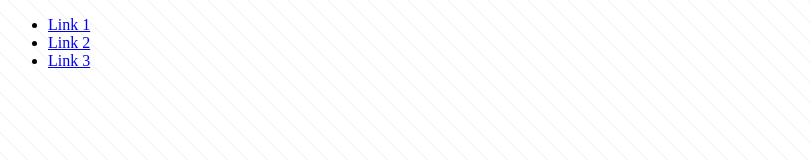
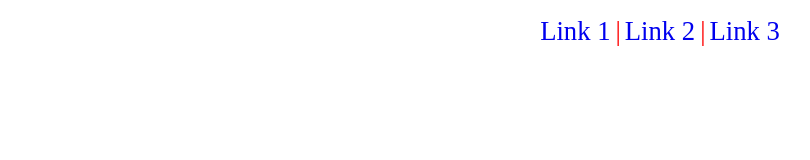
Before and after one commit to Pashebor/fe-rsu-pavel_demyanov, a plain HTML site: page css_fundamentals/class_work/links.html in a window 1280 px wide. Shown: the whole page, without its empty margins (0-810 px from the left). Drawn offline with Linux system fonts and the light colour scheme.

Commit message:
Done with links.html

```diff
--- a/css_fundamentals/class_work/css/style.css
+++ b/css_fundamentals/class_work/css/style.css
@@ -25,7 +25,7 @@ h1:hover:after {
 }
 
 h1:hover:before {
-    content: "some ";
+    content: "some";
 }
 
 h1:hover:after {
@@ -101,17 +101,19 @@ img{
     -webkit-box-shadow: inset 0 0  20px black;
     box-shadow: inset 0 0 20px 3px black;
 }
-#innerShadowBody{
+#backgroundNone {
     background: none;
 }
+
 /*Text with margins and paddings*/
+
 #first{
     background-color: #569099;
     width: 340px;
     margin: auto;
 }
 #first p{
-    font-family: sans-serif;
+    font-family: serif;
     color: white;
     text-align: left;
     font-size: 25pt;
@@ -124,8 +126,44 @@ img{
     margin: auto;
 }
 #second p{
-    font-family: sans-serif;
+    font-family: serif;
     margin: -10px 10px 0 10px;
     padding-top: 10px;
     padding-bottom: 10px;
 }
+
+/*Links*/
+
+.linksContainer{
+    text-align: center;
+}
+
+li{
+    display: inline;
+    border-bottom: 0 solid #0000ee;
+    -webkit-transition: all 0.2s ;
+    transition: all 0.2s;
+}
+li:not(:nth-last-of-type(1)):after{
+    margin-left: 5px;
+    content: '|';
+    font-family: serif;
+    font-size: 20pt;
+    color: red;
+    opacity: 1;
+    transition: all 0.4s;
+    -webkit-transition: all 0.4s ;
+}
+
+a{
+    font-family: serif;
+    font-size: 20pt;
+    color: #0000ee;
+    text-decoration: none;
+}
+li:hover:not(:nth-last-of-type(1)){
+    border-bottom: 2px solid #0000ee;
+}
+li:hover:after{
+opacity: 0;
+}
```
Also changed, not shown: css_fundamentals/class_work/inner_shadow_image.html (+1 -1 lines), css_fundamentals/class_work/text_margins_and_paddings.html (+1 -1 lines).
